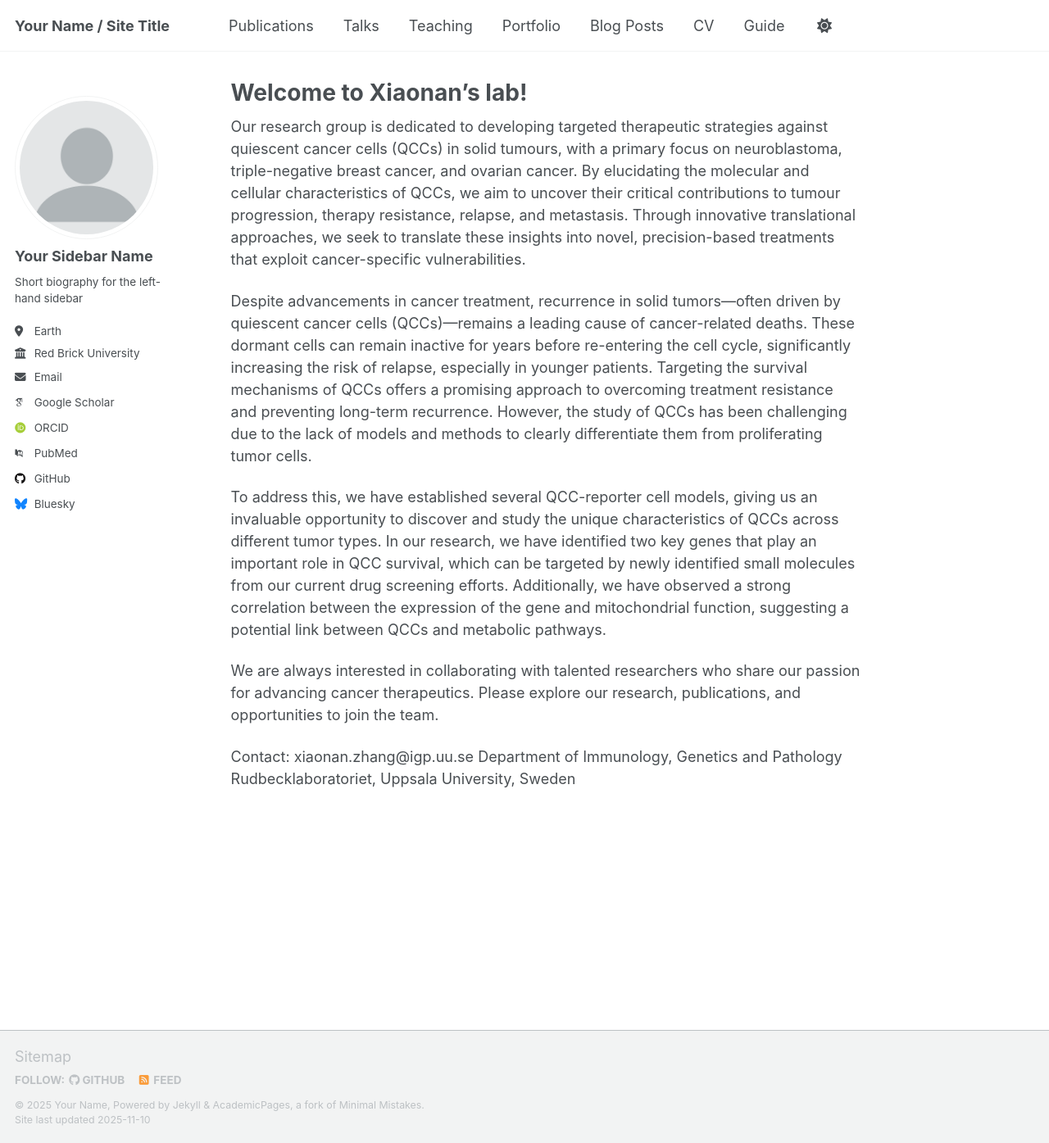
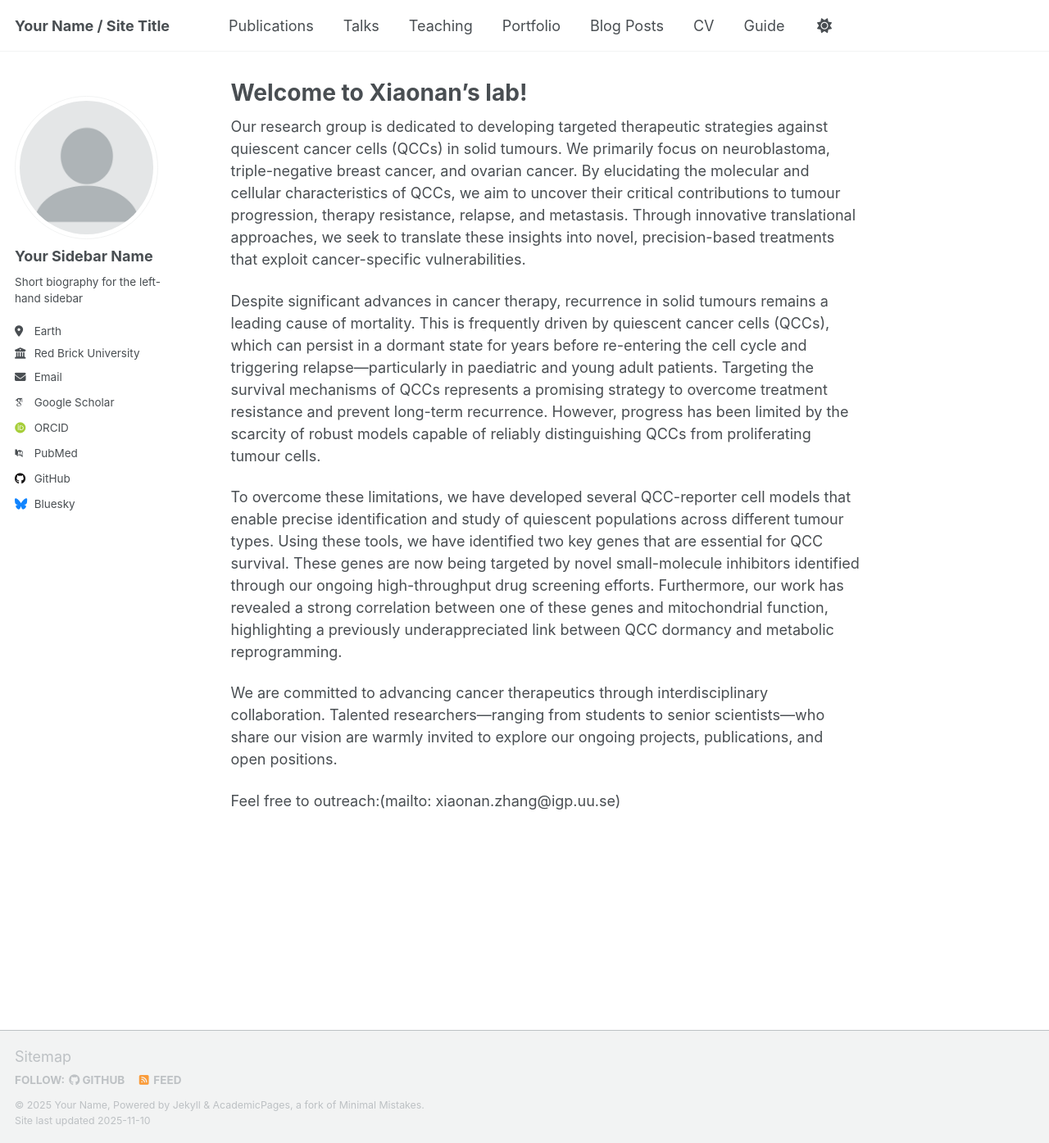
Before and after one commit to Xiaonanzhanglab/XLab, a Jekyll site: the page built from _pages/about.md, in a window 1280 px wide and 1395 px high. Shown: the whole window at 82% size. Built offline with Jekyll 4.4.1, drawn with Linux system fonts in a browser that asks for light colours; some web fonts are replaced; a script that is not in the unit is left out.

Commit message:
Update about.md

```diff
--- a/_pages/about.md
+++ b/_pages/about.md
@@ -7,14 +7,12 @@ redirect_from:
   - /about.html
 ---
 
-Our research group is dedicated to developing targeted therapeutic strategies against quiescent cancer cells (QCCs) in solid tumours, with a primary focus on neuroblastoma, triple-negative breast cancer, and ovarian cancer. By elucidating the molecular and cellular characteristics of QCCs, we aim to uncover their critical contributions to tumour progression, therapy resistance, relapse, and metastasis. Through innovative translational approaches, we seek to translate these insights into novel, precision-based treatments that exploit cancer-specific vulnerabilities.
+Our research group is dedicated to developing targeted therapeutic strategies against quiescent cancer cells (QCCs) in solid tumours. We primarily focus on neuroblastoma, triple-negative breast cancer, and ovarian cancer. By elucidating the molecular and cellular characteristics of QCCs, we aim to uncover their critical contributions to tumour progression, therapy resistance, relapse, and metastasis. Through innovative translational approaches, we seek to translate these insights into novel, precision-based treatments that exploit cancer-specific vulnerabilities.
 
-Despite advancements in cancer treatment, recurrence in solid tumors—often driven by quiescent cancer cells (QCCs)—remains a leading cause of cancer-related deaths. These dormant cells can remain inactive for years before re-entering the cell cycle, significantly increasing the risk of relapse, especially in younger patients. Targeting the survival mechanisms of QCCs offers a promising approach to overcoming treatment resistance and preventing long-term recurrence. However, the study of QCCs has been challenging due to the lack of models and methods to clearly differentiate them from proliferating tumor cells.
+Despite significant advances in cancer therapy, recurrence in solid tumours remains a leading cause of mortality. This is frequently driven by quiescent cancer cells (QCCs), which can persist in a dormant state for years before re-entering the cell cycle and triggering relapse—particularly in paediatric and young adult patients. Targeting the survival mechanisms of QCCs represents a promising strategy to overcome treatment resistance and prevent long-term recurrence. However, progress has been limited by the scarcity of robust models capable of reliably distinguishing QCCs from proliferating tumour cells.
 
-To address this, we have established several QCC-reporter cell models, giving us an invaluable opportunity to discover and study the unique characteristics of QCCs across different tumor types. In our research, we have identified two key genes that play an important role in QCC survival, which can be targeted by newly identified small molecules from our current drug screening efforts. Additionally, we have observed a strong correlation between the expression of the gene and mitochondrial function, suggesting a potential link between QCCs and metabolic pathways.
+To overcome these limitations, we have developed several QCC-reporter cell models that enable precise identification and study of quiescent populations across different tumour types. Using these tools, we have identified two key genes that are essential for QCC survival. These genes are now being targeted by novel small-molecule inhibitors identified through our ongoing high-throughput drug screening efforts. Furthermore, our work has revealed a strong correlation between one of these genes and mitochondrial function, highlighting a previously underappreciated link between QCC dormancy and metabolic reprogramming.
 
-We are always interested in collaborating with talented researchers who share our passion for advancing cancer therapeutics. Please explore our research, publications, and opportunities to join the team.
+We are committed to advancing cancer therapeutics through interdisciplinary collaboration. Talented researchers—ranging from students to senior scientists—who share our vision are warmly invited to explore our ongoing projects, publications, and open positions.
 
-Contact: xiaonan.zhang@igp.uu.se
-Department of Immunology, Genetics and Pathology
-Rudbecklaboratoriet, Uppsala University, Sweden
+Feel free to outreach:(mailto: xiaonan.zhang@igp.uu.se)
```
